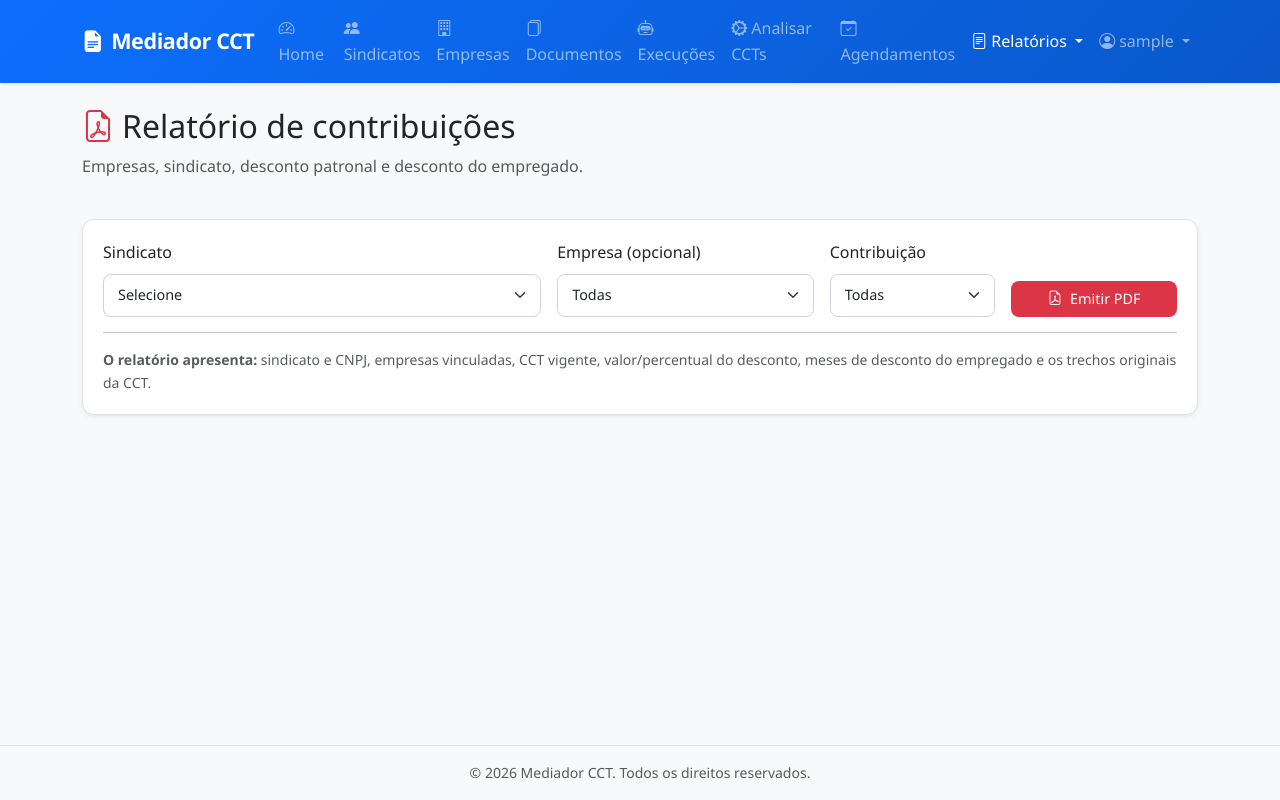
After one commit to mazierogustavo50-maker/buscacct, a Django app: page /relatorios/contribuicoes/ in a window 1280 px wide. The commit adds this page. Run offline with Django 5.2, Linux system fonts and the light colour scheme; the visitor is signed in with stand-in values (Sample User, id 1); data that the repository does not hold is empty.

Commit message:
feat: adiciona relatorio PDF de contribuicoes por sindicato

```diff
--- a/cctdashboard/urls.py
+++ b/cctdashboard/urls.py
@@ -24,6 +24,8 @@ urlpatterns = [
     # Filtro de empresas por sindicato + relatório PDF
     path("relatorio/empresas-por-sindicato/", views.filtrar_empresas_por_sindicato, name="filtro_empresas_por_sindicato"),
     path("relatorio/empresas-por-sindicato/pdf/", views.relatorio_empresas_sindicato_pdf, name="relatorio_empresas_sindicato_pdf"),
+    path("relatorios/contribuicoes/", views.filtro_relatorio_contribuicoes, name="filtro_relatorio_contribuicoes"),
+    path("relatorios/contribuicoes/pdf/", views.relatorio_contribuicoes_pdf, name="relatorio_contribuicoes_pdf"),
     # Documentos
     path("documentos/", views.lista_documentos, name="lista_documentos"),
     path("documentos/<int:pk>/", views.detalhe_documento, name="detalhe_documento"),
--- a/cctdashboard/views.py
+++ b/cctdashboard/views.py
@@ -893,6 +893,63 @@ def relatorio_empresas_sindicato_pdf(request):
 
 
 # ============================================================
+# RELATÓRIO PROFISSIONAL DE CONTRIBUIÇÕES
+# ============================================================
+
+@login_required
+def filtro_relatorio_contribuicoes(request):
+    sindicatos = Sindicato.objects.order_by("nome")
+    sindicato_id = request.GET.get("sindicato", "").strip()
+    tipo = request.GET.get("tipo", "todas").strip()
+    empresa_id = request.GET.get("empresa", "").strip()
+    sindicatos_ids = [sindicato_id] if sindicato_id.isdigit() else []
+    empresas = Empresa.objects.filter(sindicatos__sindicato_id__in=sindicatos_ids).distinct().order_by("nome") if sindicatos_ids else Empresa.objects.none()
+    return render(request, "cctdashboard/filtro_relatorio_contribuicoes.html", {
+        "sindicatos": sindicatos,
+        "empresas": empresas,
+        "sindicato_id": sindicato_id,
+        "empresa_id": empresa_id,
+        "tipo": tipo,
+    })
+
+
+@login_required
+def relatorio_contribuicoes_pdf(request):
+    """Emite relatório PDF objetivo de empresas e contribuições extraídas das CCTs."""
+    from xhtml2pdf import pisa
+    from django.template.loader import render_to_string
+
+    sindicato_id = request.GET.get("sindicato", "").strip()
+    tipo = request.GET.get("tipo", "todas").strip()
+    empresa_id = request.GET.get("empresa", "").strip()
+    if not sindicato_id:
+        messages.error(request, "Selecione um sindicato para gerar o relatório.")
+        return redirect("cctdashboard:filtro_relatorio_contribuicoes")
+    sindicato = get_object_or_404(Sindicato, pk=sindicato_id)
+    empresas = Empresa.objects.filter(sindicatos__sindicato=sindicato, ativo=True).distinct().order_by("nome")
+    if empresa_id.isdigit():
+        empresas = empresas.filter(pk=empresa_id)
+    documentos = DocumentoCCT.objects.filter(sindicato=sindicato, ativo=True).order_by("-data_inicio_vigencia")
+    documento = documentos.first()
+    if tipo == "empregado":
+        documentos = documentos.exclude(contribuicao_sindical_empregado__isnull=True, trecho_contribuicao_empregado__isnull=True)
+    elif tipo == "patronal":
+        documentos = documentos.exclude(contribuicao_sindical_patronal__isnull=True, trecho_contribuicao_patronal__isnull=True)
+    linhas = [{"empresa": empresa, "documento": documento} for empresa in empresas]
+    html_string = render_to_string("cctdashboard/relatorio_contribuicoes_pdf.html", {
+        "sindicato": sindicato, "empresas": empresas, "documentos": documentos,
+        "documento": documento, "linhas": linhas, "tipo": tipo,
+        "data_geracao": timezone.localtime().strftime("%d/%m/%Y %H:%M"),
+    })
+    response = HttpResponse(content_type="application/pdf")
+    response["Content-Disposition"] = f'inline; filename="relatorio_contribuicoes_{sindicato.codigo}.pdf"'
+    resultado = pisa.CreatePDF(html_string, dest=response)
+    if resultado.err:
+        return HttpResponse("Não foi possível gerar o PDF.", status=500)
+    return response
+
+
+# ============================================================
 # AGENDAMENTO DO SCRAPER
 # ============================================================
 
--- a/templates/cctdashboard/base.html
+++ b/templates/cctdashboard/base.html
@@ -60,12 +60,13 @@
                         </a>
                     </li>
                     <li class="nav-item dropdown">
-                        <a class="nav-link dropdown-toggle{% if request.resolver_match.url_name == 'relatorio_execucoes' or request.resolver_match.url_name == 'filtro_empresas_por_sindicato' %} active{% endif %}" href="#" role="button" data-bs-toggle="dropdown">
+                        <a class="nav-link dropdown-toggle{% if request.resolver_match.url_name == 'relatorio_execucoes' or request.resolver_match.url_name == 'filtro_empresas_por_sindicato' or request.resolver_match.url_name == 'filtro_relatorio_contribuicoes' %} active{% endif %}" href="#" role="button" data-bs-toggle="dropdown">
                             <i class="bi bi-file-text me-1"></i>Relatórios
                         </a>
                         <ul class="dropdown-menu">
                             <li><a class="dropdown-item" href="{% url 'cctdashboard:relatorio_execucoes' %}"><i class="bi bi-robot me-2 text-primary"></i>Execuções do Scraper</a></li>
                             <li><a class="dropdown-item" href="{% url 'cctdashboard:filtro_empresas_por_sindicato' %}"><i class="bi bi-building me-2 text-success"></i>Empresas por Sindicato</a></li>
+                            <li><a class="dropdown-item" href="{% url 'cctdashboard:filtro_relatorio_contribuicoes' %}"><i class="bi bi-cash-coin me-2 text-danger"></i>Contribuições e descontos</a></li>
                         </ul>
                     </li>
                     <li class="nav-item dropdown">
--- /dev/null
+++ b/templates/cctdashboard/filtro_relatorio_contribuicoes.html
@@ -0,0 +1,20 @@
+{% extends "cctdashboard/base.html" %}
+{% block title %}Relatório de contribuições{% endblock %}
+{% block content %}
+<div class="d-flex justify-content-between align-items-center mb-4">
+  <div><h2><i class="bi bi-file-earmark-pdf text-danger me-2"></i>Relatório de contribuições</h2><p class="text-muted">Empresas, sindicato, desconto patronal e desconto do empregado.</p></div>
+</div>
+<div class="card shadow-sm"><div class="card-body">
+<form method="get" action="{% url 'cctdashboard:relatorio_contribuicoes_pdf' %}" target="_blank" class="row g-3 align-items-end">
+ <div class="col-md-5"><label class="form-label">Sindicato</label><select name="sindicato" class="form-select" required><option value="">Selecione</option>{% for s in sindicatos %}<option value="{{ s.pk }}" {% if s.pk|stringformat:'i' == sindicato_id %}selected{% endif %}>{{ s.codigo }} - {{ s.nome }}</option>{% endfor %}</select></div>
+ <div class="col-md-3"><label class="form-label">Empresa (opcional)</label><select name="empresa" class="form-select"><option value="">Todas</option>{% for e in empresas %}<option value="{{ e.pk }}">{{ e.codigo }} - {{ e.nome }}</option>{% endfor %}</select></div>
+ <div class="col-md-2"><label class="form-label">Contribuição</label><select name="tipo" class="form-select"><option value="todas">Todas</option><option value="empregado">Empregado</option><option value="patronal">Patronal</option></select></div>
+ <div class="col-md-2"><button class="btn btn-danger w-100"><i class="bi bi-file-earmark-pdf me-1"></i>Emitir PDF</button></div>
+</form>
+<hr><div class="small text-muted"><strong>O relatório apresenta:</strong> sindicato e CNPJ, empresas vinculadas, CCT vigente, valor/percentual do desconto, meses de desconto do empregado e os trechos originais da CCT.</div>
+</div></div>
+{% endblock %}
+
+{% block extra_js %}<script>
+document.querySelector('select[name="sindicato"]').addEventListener('change', function(){ const url=new URL(window.location); url.searchParams.set('sindicato', this.value); window.location=url; });
+</script>{% endblock %}
```
Also changed, not shown: cctcore/services.py (+6 -2 lines), templates/cctdashboard/relatorio_contribuicoes_pdf.html (added, +6 -0 lines).
